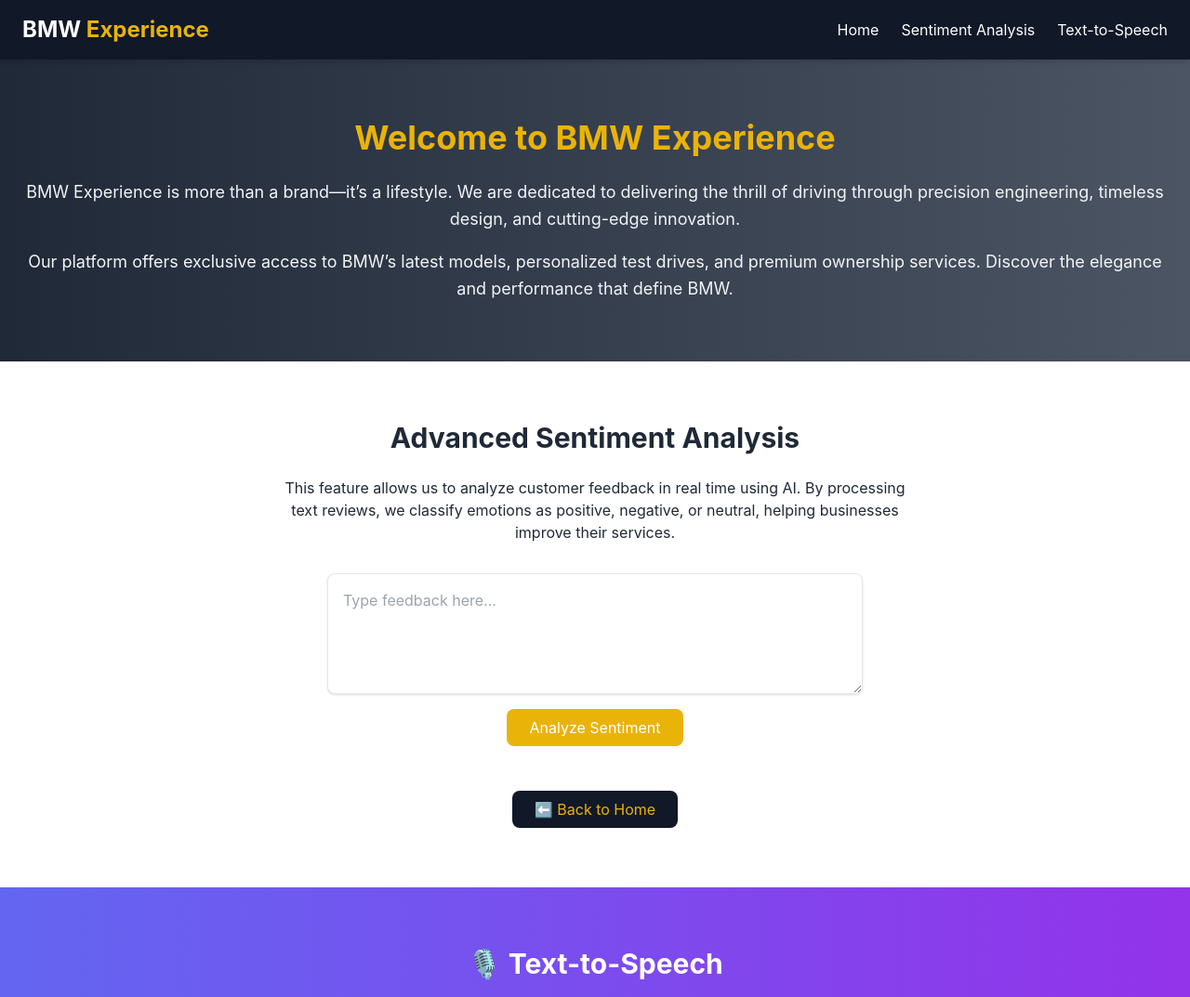
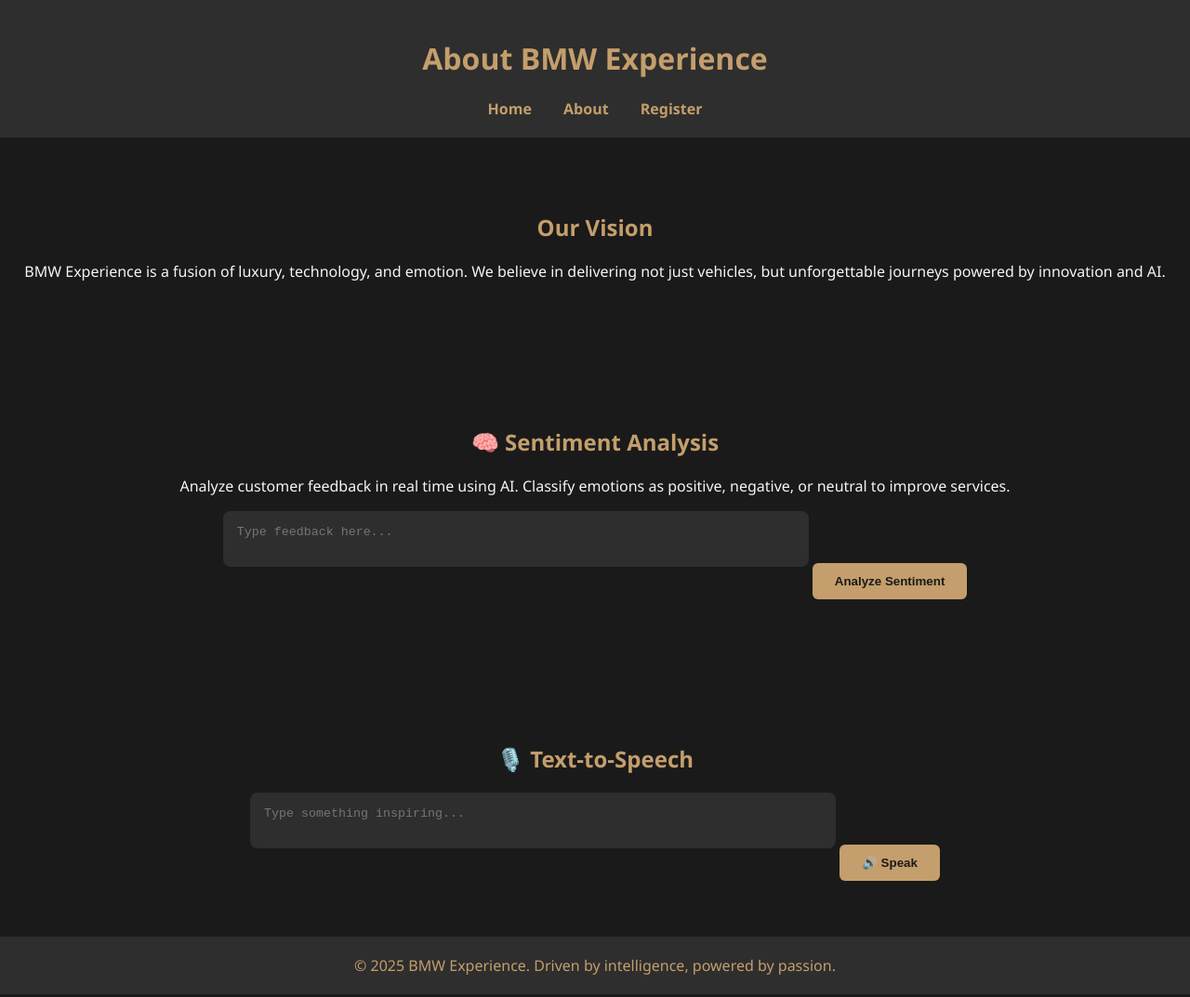
Before and after one commit to prateekbshetty/IBM-PROJECT, a plain HTML site: page about.html in a window 1280 px wide. Shown: the top 1073 px of the page at 93% size. Drawn offline with nearby package versions, Linux system fonts and the light colour scheme; a web font is replaced by a local one.

Commit message:
Update about.html

```diff
--- a/about.html
+++ b/about.html
@@ -3,127 +3,122 @@
 <head>
   <meta charset="UTF-8" />
   <meta name="viewport" content="width=device-width, initial-scale=1.0"/>
-  <title>BMW Experience</title>
-  <script src="https://cdn.tailwindcss.com"></script>
+  <title>About BMW Experience</title>
+  <link href="https://fonts.googleapis.com/css2?family=Segoe+UI:wght@400;700&display=swap" rel="stylesheet">
   <style>
     :root {
-      --gold-color: #c59d5f;
+      --gold: #c49e6c;
+      --black: #1a1a1a;
+      --dark: #2e2e2e;
+      --light: #f5f5f5;
     }
     body {
-      font-family: 'Inter', sans-serif;
+      margin: 0;
+      font-family: 'Segoe UI', sans-serif;
+      background-color: var(--black);
+      color: var(--light);
     }
-    .nav-link {
-      position: relative;
+    header, footer {
+      background-color: var(--dark);
+      color: var(--gold);
+      text-align: center;
+      padding: 20px;
     }
-    .nav-link::after {
-      content: '';
-      position: absolute;
-      width: 0;
-      height: 2px;
-      bottom: -5px;
-      left: 50%;
-      transform: translateX(-50%);
-      background-color: var(--gold-color);
-      transition: width 0.3s ease;
+    nav a {
+      color: var(--gold);
+      margin: 0 15px;
+      text-decoration: none;
+      font-weight: bold;
     }
-    .nav-link:hover::after,
-    .nav-link.active::after {
+    nav a:hover {
+      color: var(--light);
+    }
+    section {
+      padding: 60px 20px;
+      text-align: center;
+    }
+    h1, h2 {
+      color: var(--gold);
+    }
+    textarea, input[type="text"] {
       width: 100%;
+      max-width: 600px;
+      padding: 15px;
+      border-radius: 8px;
+      border: none;
+      background-color: var(--dark);
+      color: var(--light);
+      resize: none;
+      margin-bottom: 20px;
+    }
+    button {
+      background-color: var(--gold);
+      color: var(--black);
+      padding: 12px 24px;
+      border: none;
+      border-radius: 6px;
+      font-weight: bold;
+      cursor: pointer;
+      margin-top: 10px;
+    }
+    button:hover {
+      background-color: #d8b47f;
     }
   </style>
 </head>
-<body class="bg-gray-50 flex flex-col min-h-screen">
+<body>
 
-  <!-- Header -->
-  <header class="bg-gray-900 text-white sticky top-0 z-50 shadow-md">
-    <div class="container mx-auto flex justify-between items-center py-4 px-6">
-      <a href="#home" class="text-2xl font-bold">BMW <span class="text-yellow-500">Experience</span></a>
-      <nav class="hidden md:flex space-x-6">
-        <a href="#home" class="nav-link">Home</a>
-        <a href="#sentiment" class="nav-link">Sentiment Analysis</a>
-        <a href="#tts" class="nav-link">Text-to-Speech</a>
-      </nav>
-    </div>
+  <header>
+    <h1>About BMW Experience</h1>
+    <nav>
+      <a href="index.html">Home</a>
+      <a href="about.html">About</a>
+      <a href="registration.html">Register</a>
+    </nav>
   </header>
 
-  <!-- Home/About Section -->
-  <section id="home" class="bg-gradient-to-r from-gray-800 to-gray-600 text-gray-100 text-center py-16 px-6 flex-grow">
-    <h1 class="text-4xl font-bold text-yellow-500 mb-6">Welcome to BMW Experience</h1>
-    <p class="text-lg leading-relaxed mb-4">
-      BMW Experience is more than a brand—it’s a lifestyle. We are dedicated to delivering the thrill of driving through precision engineering, timeless design, and cutting-edge innovation.
-    </p>
-    <p class="text-lg leading-relaxed">
-      Our platform offers exclusive access to BMW’s latest models, personalized test drives, and premium ownership services. Discover the elegance and performance that define BMW.
-    </p>
+  <section>
+    <h2>Our Vision</h2>
+    <p>BMW Experience is a fusion of luxury, technology, and emotion. We believe in delivering not just vehicles, but unforgettable journeys powered by innovation and AI.</p>
   </section>
 
-  <!-- Sentiment Analysis Section -->
-  <section id="sentiment" class="bg-white text-gray-800 py-16 px-6 text-center">
-    <h2 class="text-3xl font-bold mb-6">Advanced Sentiment Analysis</h2>
-    <p class="max-w-2xl mx-auto mb-8">
-      This feature allows us to analyze customer feedback in real time using AI. By processing text reviews,
-      we classify emotions as positive, negative, or neutral, helping businesses improve their services.
-    </p>
-    <textarea id="sentimentInput" rows="4" placeholder="Type feedback here..."
-      class="w-full max-w-xl mx-auto block border p-4 rounded-lg shadow"></textarea>
-    <button onclick="analyzeSentiment()"
-      class="mt-4 bg-yellow-500 text-white px-6 py-2 rounded-lg hover:bg-yellow-600">
-      Analyze Sentiment
-    </button>
-    <p id="sentimentResult" class="mt-4 font-semibold text-lg"></p>
-
-    <!-- Back to Home Button -->
-    <a href="#home"
-       class="mt-8 inline-block bg-gray-900 text-yellow-500 px-6 py-2 rounded-lg hover:bg-gray-800">
-       ⬅️ Back to Home
-    </a>
+  <section id="sentiment">
+    <h2>🧠 Sentiment Analysis</h2>
+    <p>Analyze customer feedback in real time using AI. Classify emotions as positive, negative, or neutral to improve services.</p>
+    <textarea id="sentimentInput" placeholder="Type feedback here..."></textarea>
+    <button onclick="analyzeSentiment()">Analyze Sentiment</button>
+    <p id="sentimentResult"></p>
   </section>
 
-  <!-- Text-to-Speech Section -->
-  <section id="tts" class="bg-gradient-to-r from-indigo-500 to-purple-600 text-white py-16 px-6 text-center relative">
-    <h2 class="text-3xl font-bold mb-6">🎙️ Text-to-Speech</h2>
-    <textarea id="textInput" rows="5" placeholder="Type something inspiring..."
-      class="w-full max-w-xl mx-auto block p-4 rounded-lg text-gray-900"></textarea>
-    <button id="speakBtn" class="mt-6 bg-yellow-500 px-8 py-3 rounded-full font-bold text-lg hover:bg-yellow-600">
-      🔊 Speak
-    </button>
-
-    <!-- Back to Home Button -->
-    <div class="mt-8">
-      <a href="#home"
-         class="inline-block bg-gray-900 text-yellow-500 px-6 py-2 rounded-lg hover:bg-gray-800">
-         ⬅️ Back to Home
-      </a>
-    </div>
+  <section id="tts">
+    <h2>🎙️ Text-to-Speech</h2>
+    <textarea id="textInput" placeholder="Type something inspiring..."></textarea>
+    <button id="speakBtn">🔊 Speak</button>
   </section>
 
-  <!-- Footer -->
-  <footer class="bg-gray-900 text-yellow-500 text-center py-6">
-    © 2025 BMW Experience. All Rights Reserved.
+  <footer>
+    © 2025 BMW Experience. Driven by intelligence, powered by passion.
   </footer>
 
   <!-- Scripts -->
   <script>
-    // Simple Sentiment Analysis (demo logic)
     function analyzeSentiment() {
       const text = document.getElementById("sentimentInput").value.toLowerCase();
+      const positiveWords = /\b(good|excellent|love)\b/;
+      const negativeWords = /\b(bad|poor|hate)\b/;
       let result = "Neutral 🙂";
-      if (text.includes("good") || text.includes("excellent") || text.includes("love")) {
-        result = "Positive 😃";
-      } else if (text.includes("bad") || text.includes("poor") || text.includes("hate")) {
-        result = "Negative 😞";
-      }
+      if (positiveWords.test(text)) result = "Positive 😃";
+      else if (negativeWords.test(text)) result = "Negative 😞";
       document.getElementById("sentimentResult").innerText = "Sentiment: " + result;
     }
 
-    // Text-to-Speech
     const speakBtn = document.getElementById("speakBtn");
     const textInput = document.getElementById("textInput");
     const synth = window.speechSynthesis;
 
     speakBtn.addEventListener("click", () => {
       const text = textInput.value.trim();
-      if (!text) { alert("Please enter some text."); return; }
+      if (!text) return alert("Please enter some text.");
       if (synth.speaking) synth.cancel();
       const utterance = new SpeechSynthesisUtterance(text);
       synth.speak(utterance);
```
